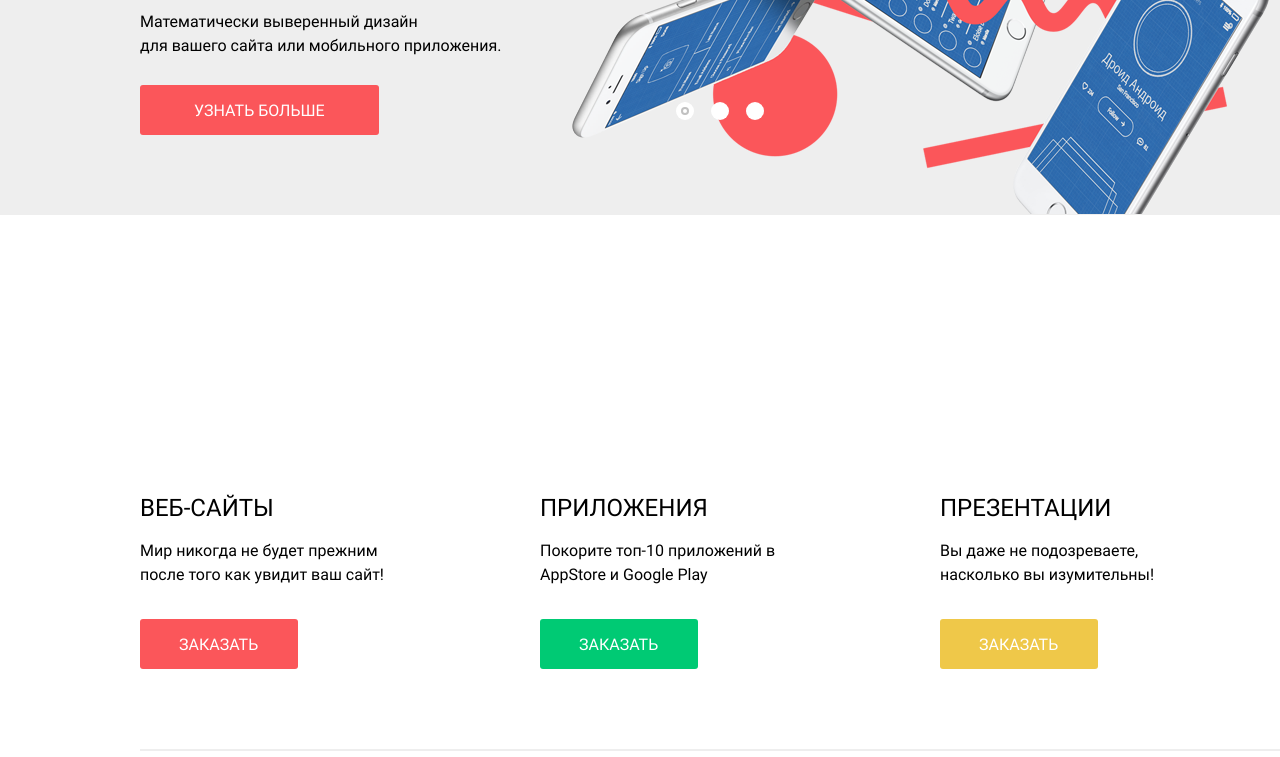
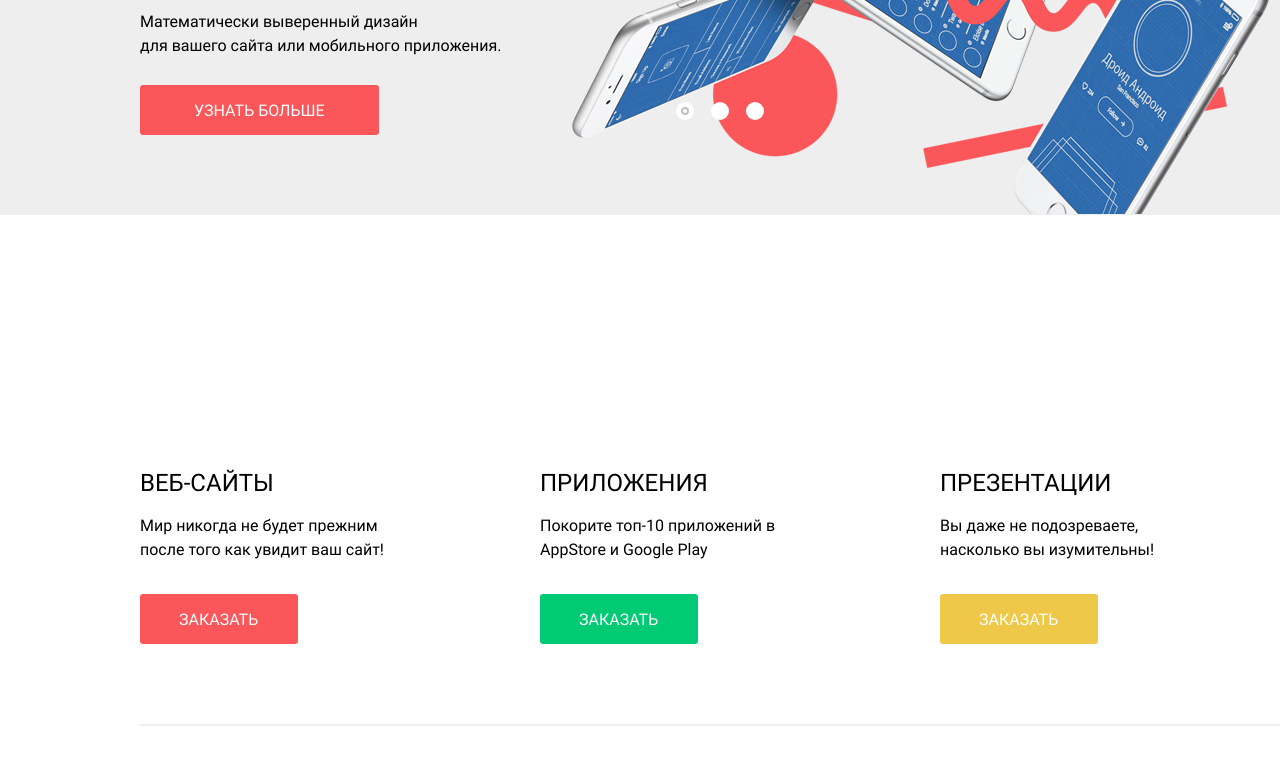
Before and after one commit to olegmasyagin/1319083-nerds-29, a plain HTML site: page index.html in a window 1280 px wide. Shown: the part 340-1097 px from the top of the page. Drawn offline with Linux system fonts and the light colour scheme.

Commit message:
Изменил внутренний отступ сверху в features-list-item h3

```diff
--- a/css/style.css
+++ b/css/style.css
@@ -373,7 +373,7 @@ body {
   text-transform: uppercase;
   margin: 0;
   position: relative;
-  padding-top: 198px;
+  padding-top: 173px;
 }
 
 .features-list-item:first-child h3::before {
```
